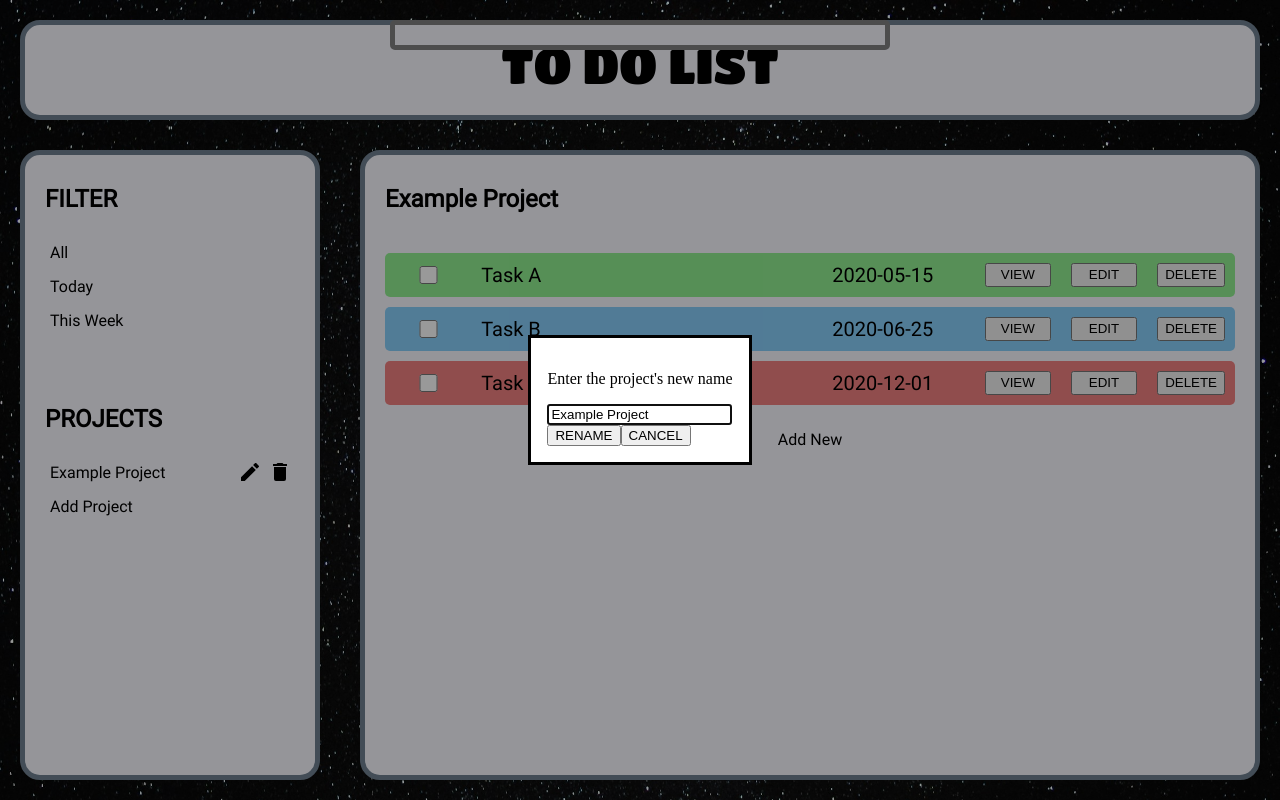
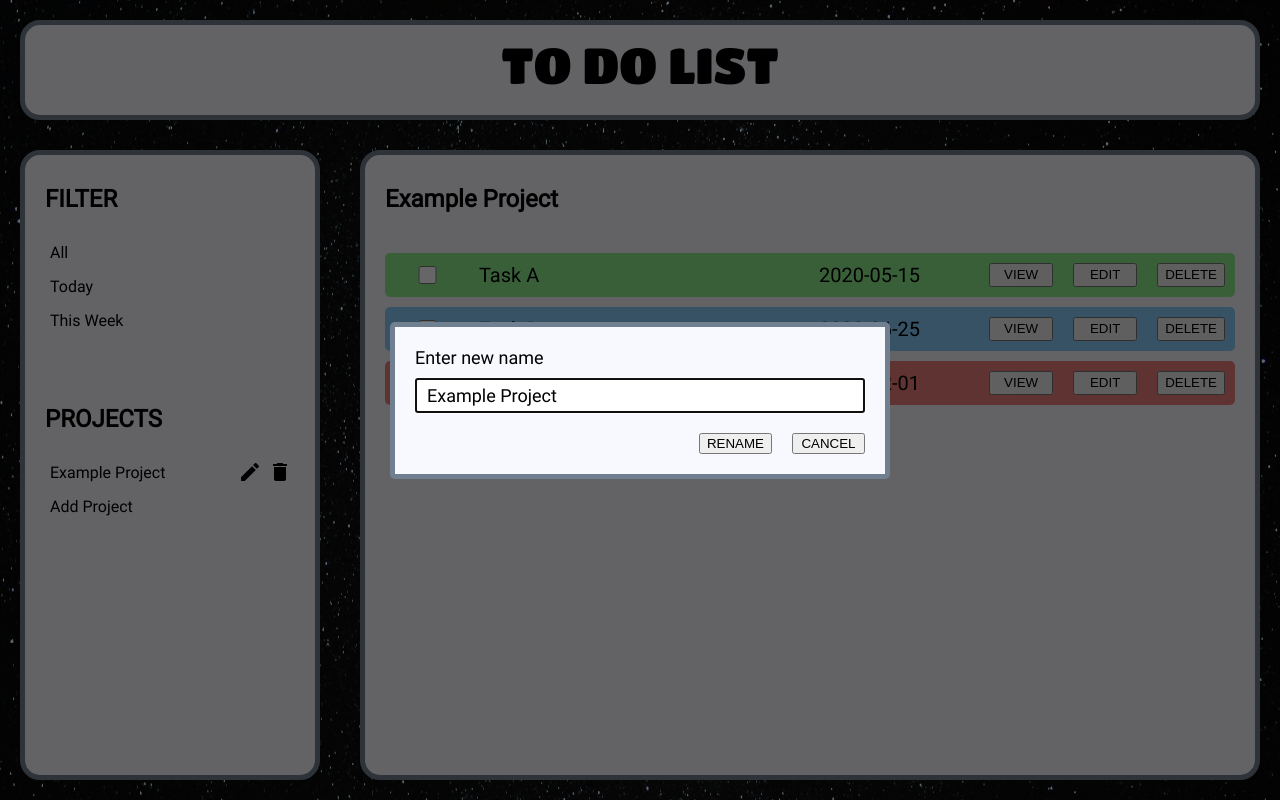
Before and after one commit to shukrirahmat/to-do-list, a website built with webpack: page src/index.html in a window 1280 px wide. Both pictures are taken after a click on the button 250 px from the left and 472 px from the top of the page. Built offline with nearby package versions, Linux system fonts and the light colour scheme.

Commit message:
add styles to form
finished with styles basically

```diff
--- a/src/dom.js
+++ b/src/dom.js
@@ -206,7 +206,7 @@ function Dom() {
         }
 
         const newform = document.createElement('form');
-        const p = document.createElement('p');
+        const p = document.createElement('div');
         p.textContent = text;
         const innerdiv = document.createElement('div');
         innerdiv.classList.add("submitbtn");
@@ -217,7 +217,7 @@ function Dom() {
         innerdiv.appendChild(no);
         newform.appendChild(p);
         newform.appendChild(innerdiv);
-        deletedialog.appendChild(outsidediv);
+        deletedialog.appendChild(newform);
 
         if (todo === false) {
             newform.addEventListener('submit', (e) => {
@@ -247,15 +247,24 @@ function Dom() {
         previousform.remove();
 
         const newform = document.createElement('form');
+        const label = document.createElement('label');
+        label.textContent = "Enter new name";
+        label.setAttribute("for", "renameinput");
         const input = document.createElement('input');
-        const div = document.createElement('div');
+        input.setAttribute("id", "renameinput");
+        input.setAttribute("name", "renameinput");
+        const div1 = document.createElement('div');
+        const div2 = document.createElement('div');
+        div2.classList.add("submitbtn");
         const confirm = createBtn("RENAME");
         const cancel = createBtn("CANCEL");
 
-        div.appendChild(confirm);
-        div.appendChild(cancel);
-        newform.appendChild(input);
-        newform.appendChild(div);
+        div1.appendChild(label);
+        div1.appendChild(input);
+        div2.appendChild(confirm);
+        div2.appendChild(cancel);
+        newform.appendChild(div1);
+        newform.appendChild(div2);
         renamedialog.appendChild(newform);
 
         const project = pm.getProjectList()[index];
@@ -292,6 +301,7 @@ function Dom() {
         title.textContent = todo.getTitle();
         title.classList.add("todotitle");
         dueDate.textContent = todo.getDate();
+        dueDate.classList.add("tododate");
 
         setToDoColor(container, todo);
         const viewbutton = createToDoViewButton(container, todo);
--- a/src/index.html
+++ b/src/index.html
@@ -31,17 +31,16 @@
     <dialog id="projectdialog">
         <form id="projectform">
             <div>
-                <p>Enter the project's name</p>
+                <label for="projectname">Enter the project's name</label>
                 <input type="text" id="projectname" name="projectname" required>
             </div>
-            <div>
+            <div class="submitbtn">
                 <button class="confirm">Create</button>
                 <button class="cancel">Cancel</button>
             </div>
         </form>
     </dialog>
     <dialog id="renamedialog">
-        <p>Enter the project's new name</p>
         <form></form>
     </dialog>
     <dialog id="deletedialog">
--- a/src/styles.css
+++ b/src/styles.css
@@ -132,6 +132,11 @@ button.delete:hover {
     white-space: nowrap;
     overflow: hidden;
     text-overflow: ellipsis;
+    min-width: 150px;
+}
+
+.tododate {
+    min-width: 150px;
 }
 
 .description {
@@ -171,6 +176,7 @@ button.delete:hover {
     text-align: left;
     padding: 5px;
     background-color: ghostwhite;
+    font-size: 20px;
 }
 
 .addnewbtn:hover{
@@ -183,30 +189,54 @@ button.delete:hover {
     gap: 10px;
 }
 
-#deletedialog {
+dialog {
     width: 500px;
-    border: 5px solid gray;
+    border: 5px solid slategray;
     border-radius: 5px;
     font-family: "Roboto", sans-serif;
-    padding: 10px 20px;
+    padding: 20px;
+}
+
+#projectdialog, #renamedialog {
     font-size: 18px;
     background-color: ghostwhite;
+}
+
+dialog form {
     display: flex;
     flex-direction: column;
+    gap: 20px;
+}
 
+#projectdialog form div:first-child,
+#renamedialog form div:first-child {
+    display: flex;
+    flex-direction: column;
+    gap: 10px;
+}
+
+#projectdialog input, #renamedialog input {
+    font-size: 18px;
+    padding: 5px 10px;
+    font-family: "Roboto", sans-serif;
+}
+
+#deletedialog {
+    font-size: 18px;
+    background-color: ghostwhite;
+}
+
+#deletedialog form {
+    display: flex;
+    flex-direction: column;
 }
 
 #tododialog {
-    width: 500px;
-    border: 5px solid gray;
-    border-radius: 5px;
-    font-family: "Roboto", sans-serif;
-    padding: 20px;
     font-size: 12px;
 }
 
 dialog::backdrop {
-    background: rgba(0, 0, 0, 0.4);
+    background: rgba(0, 0, 0, 0.6);
 }
 
 #todoinputs {
```
